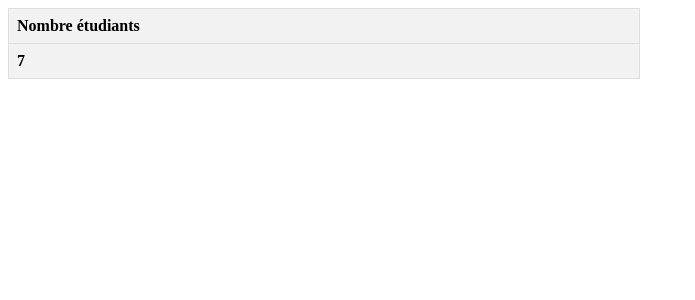
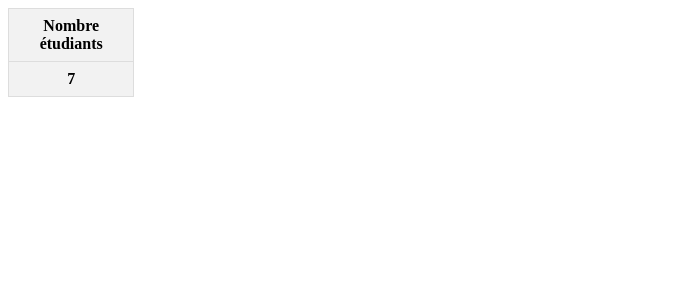
Before and after one commit to DanielleLESTBEL/RUNTRACK2, a PHP site: page / in a window 1280 px wide. Shown: the top 300 px of the page, without its empty margins (0-695 px from the left). Run offline with PHP 8.4, Linux system fonts and the light colour scheme; data comes from the database, SQL or seed files in the repository; lists and menus that the app fills with data are empty.

Commit message:
Jour10_Job06

```diff
--- a/Jour10/Job06/index.css
+++ b/Jour10/Job06/index.css
@@ -1,10 +1,11 @@
 table {
     border-collapse: collapse;
-    width: 50%;
+    width: 10%;
 }
 th, td {
     border: 1px solid #dddddd;
-    text-align: left;
+    text-align: center;
     padding: 8px;
+
 }
 th { background-color: #f2f2f2; }
```
